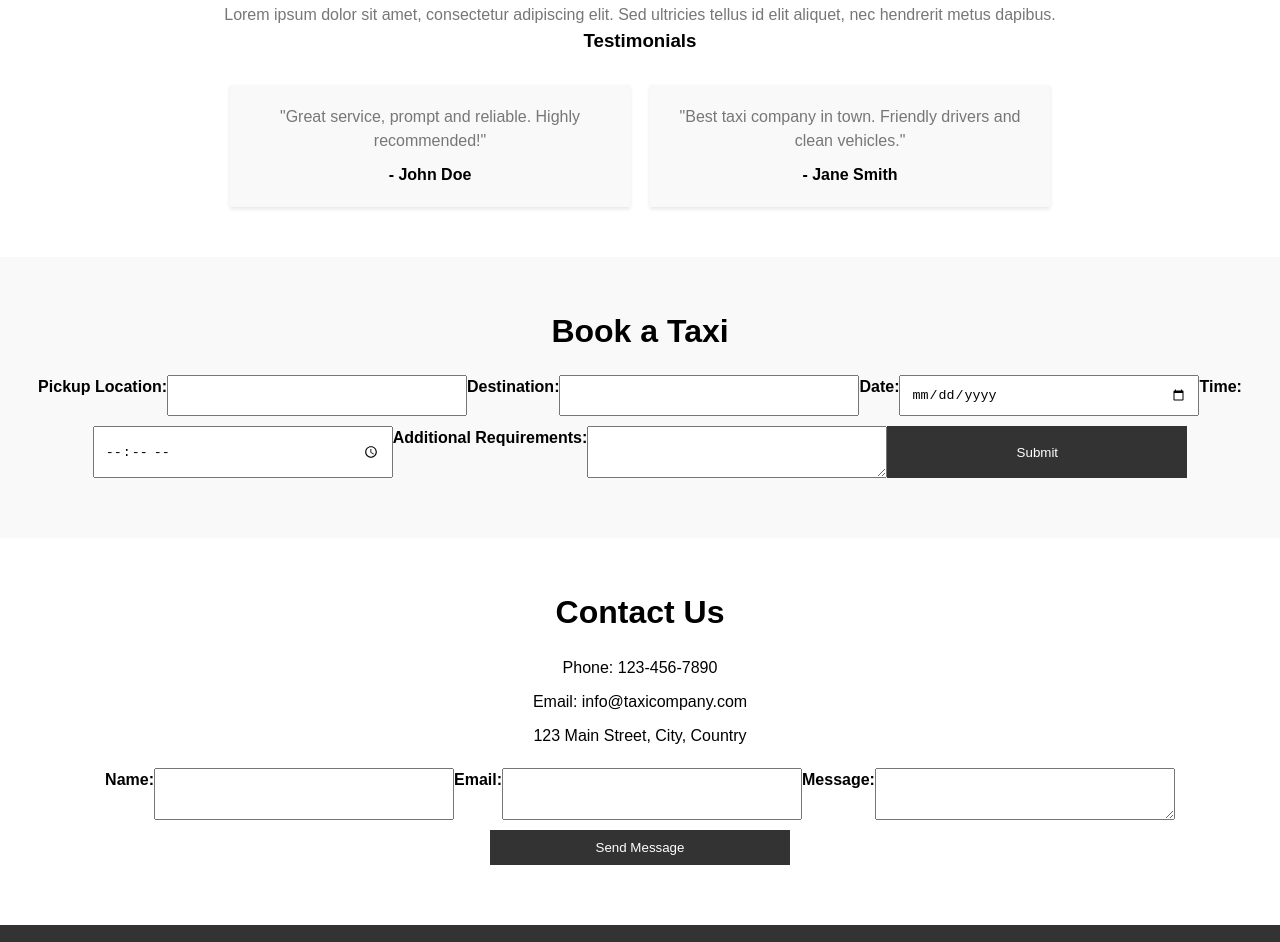
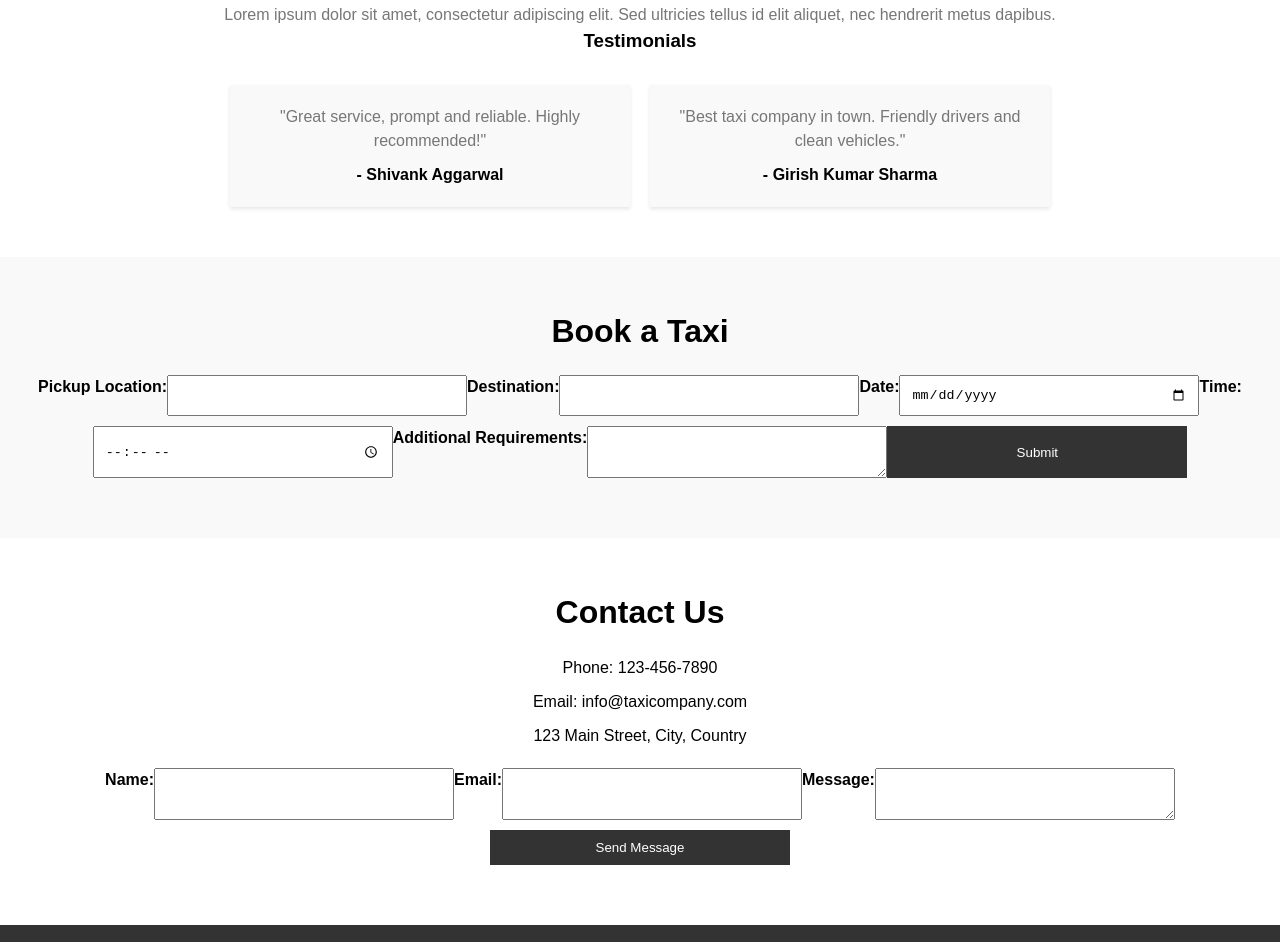
Before and after one commit to bhaskarsharma10/LakshitaToursWebsite, a plain HTML site: page index.html in a window 1280 px wide. Shown: the part 1231-2173 px from the top of the page. Drawn offline with Linux system fonts and the light colour scheme.

Commit message:
"testimonial updated"

```diff
--- a/index.html
+++ b/index.html
@@ -84,11 +84,11 @@
     <div class="testimonials">
       <div class="testimonial">
         <p>"Great service, prompt and reliable. Highly recommended!"</p>
-        <span>- John Doe</span>
+        <span>- Shivank Aggarwal</span>
       </div>
       <div class="testimonial">
         <p>"Best taxi company in town. Friendly drivers and clean vehicles."</p>
-        <span>- Jane Smith</span>
+        <span>- Girish Kumar Sharma</span>
       </div>
     </div>
   </section>
```
